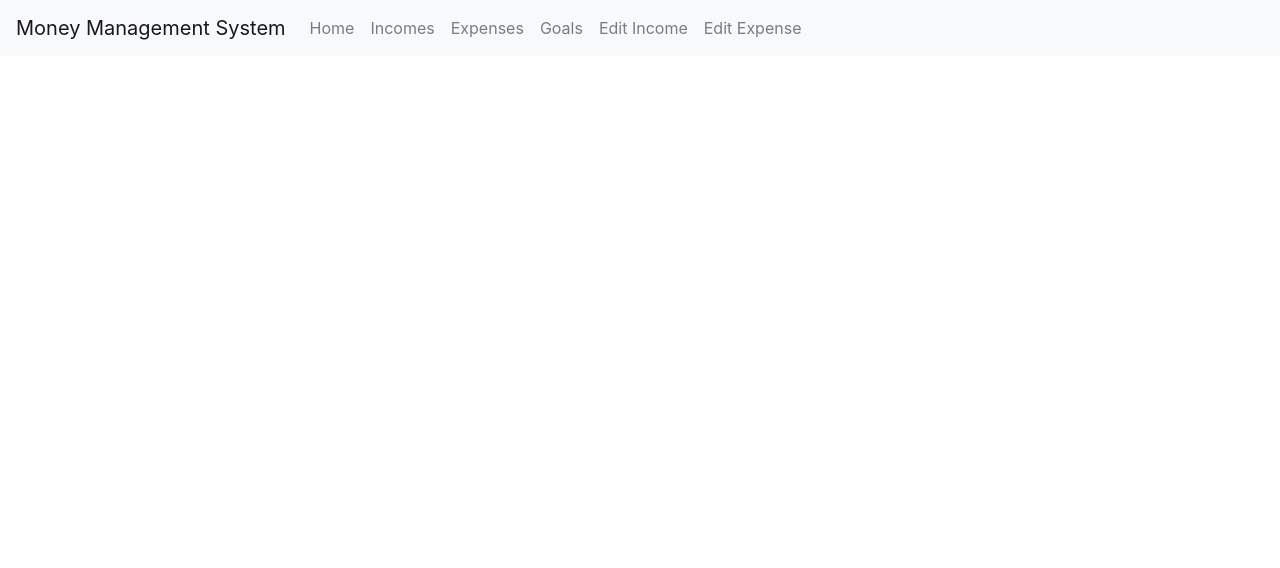
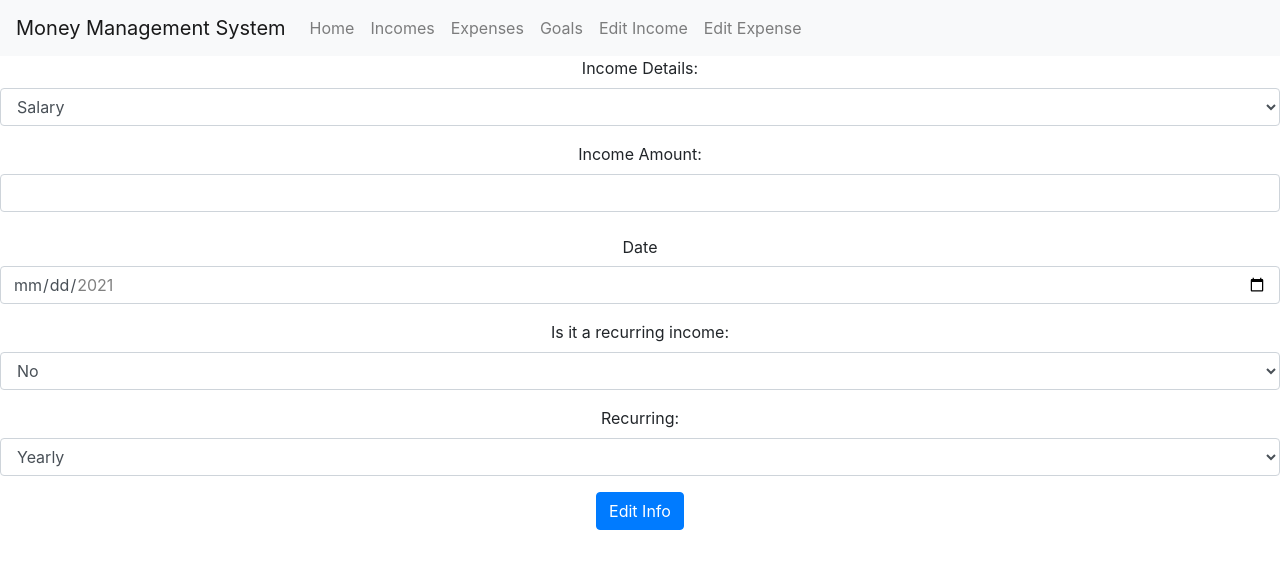
Before and after one commit to Emmanuel-Osabuehien/Professional-Practice-IT-, a React (Create React App) app: page /editincome/1 in a window 1280 px wide. Shown: the top 568 px of the page. Built offline with nearby package versions, Linux system fonts and the light colour scheme; no server answers.

Commit message:
Edit function is almost complete

```diff
--- a/src/App.js
+++ b/src/App.js
@@ -10,6 +10,8 @@ import { Goal } from './pages/Goal';
 import { Home } from './pages/home';
 import { IncomeRead } from './pages/IncomeRead';
 import { ExpenseRead } from './pages/ExpenseRead';
+import { EditIncome } from './pages/EditIncome';
+import { EditExpense } from './pages/EditExpense';
 
 class App extends Component {
 
@@ -35,7 +37,8 @@ class App extends Component {
           <Route path='/goal' component={Goal} exact />
           <Route path='/incomeread' component={IncomeRead} exact />
           <Route path='/expenseread' component={ExpenseRead} exact />
-
+          <Route path='/editincome/:id' component={EditIncome} />
+          <Route path='/editexpense/:id' component={EditExpense} />
         </Switch>
 
 
--- a/src/pages/EditExpense.js
+++ b/src/pages/EditExpense.js
@@ -147,9 +147,10 @@ export class EditExpense extends React.Component {
                             <option>Daily</option>
                         </select>
                     </div>
+
                     <div className="form-group">
                         <input type='submit'
-                            value='Edit Details'
+                            value='Edit Info'
                             className='btn btn-primary'></input>
                     </div>
                 </form>
--- a/src/pages/EditIncome.js
+++ b/src/pages/EditIncome.js
@@ -149,6 +149,11 @@ export class EditIncome extends React.Component {
                             <option>Daily</option>
                         </select>
                     </div>
+                    <div className="form-group">
+                        <input type='submit'
+                            value='Edit Info'
+                            className='btn btn-primary'></input>
+                    </div>
                 </form>
             </div>
         );
--- a/src/pages/ExpenseFormat.js
+++ b/src/pages/ExpenseFormat.js
@@ -21,7 +21,7 @@ export class ExpenseFormat extends React.Component {
                     <Card.Header>{this.props.expense.date}</Card.Header>
                     <Card.Header>{this.props.expense.reccur}</Card.Header>
                     <Card.Header>{this.props.expense.annual}</Card.Header>
-                    <Link to={"/EditExpense/" + this.props.expense._id} className="btn btn-primary" style={{ background: 'blue' }}>Click to Edit</Link>
+                    <Link to={"/editexpense/" + this.props.expense._id} className="btn btn-primary" style={{ background: 'blue' }}>Click to Edit</Link>
                 </Card>
 
 
--- a/src/pages/IncomeFormat.js
+++ b/src/pages/IncomeFormat.js
@@ -19,7 +19,7 @@ export class IncomeFormat extends React.Component {
                     <Card.Header>{this.props.income.date}</Card.Header>
                     <Card.Header>{this.props.income.reccur}</Card.Header>
                     <Card.Header>{this.props.income.annual}</Card.Header>
-                    <Link to={"/EditIncome/" + this.props.income._id} className="btn btn-primary" style={{ background: 'blue' }}>Click to Edit</Link>
+                    <Link to={"/editincome/" + this.props.income._id} className="btn btn-primary" style={{ background: 'blue' }}>Click to Edit</Link>
                 </Card>
 
 
```
